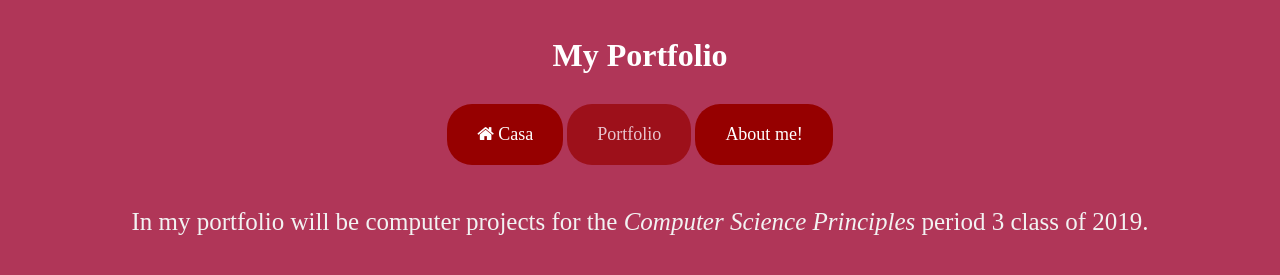
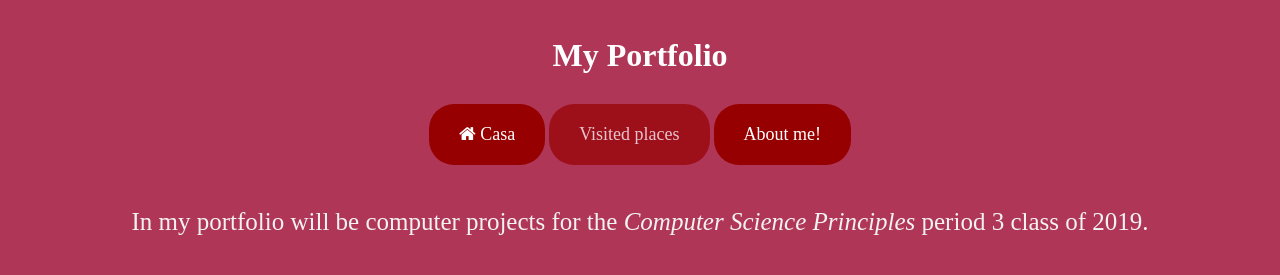
Before and after one commit to cctacog/csp2019, a plain HTML site: page portfolio.html in a window 1280 px wide. Shown: the top 275 px of the page. Drawn offline with Linux system fonts and the light colour scheme.

Commit message:
Update portfolio.html

```diff
--- a/portfolio.html
+++ b/portfolio.html
@@ -4,7 +4,7 @@
 	  <head>
 	    <meta charset="utf-8">
 	    <link rel="stylesheet" href="https://cdnjs.cloudflare.com/ajax/libs/font-awesome/4.7.0/css/font-awesome.min.css">
-	    <title>Portfolio Page</title>
+	    <title>Location Page</title>
 	     <style type="text/css">
 
 	       #mainheader{
@@ -98,7 +98,7 @@
 	      <h1>My Portfolio</h1>
 	    </header>
     <center><a class="button" href="index.html"><i class="fa fa-home"></i> Casa</a>
-    <a class="button disabled" href="portfolio.html">Portfolio</a>
+    <a class="button disabled" href="location.html">Visited places</a>
     <a class="button" href="about_me.html">About me!</a></center>
    	<br>
     <p>In my portfolio will be computer projects for the <em>Computer Science Principles</em> period 3 class of 2019.</p>
```
